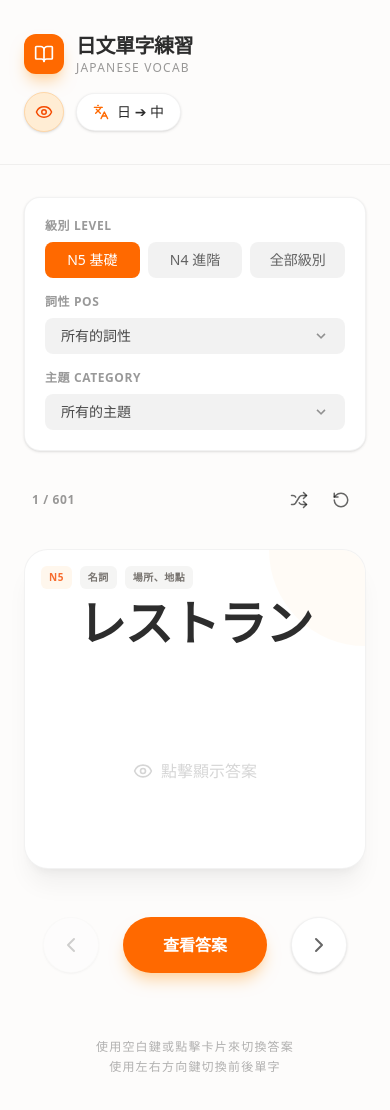
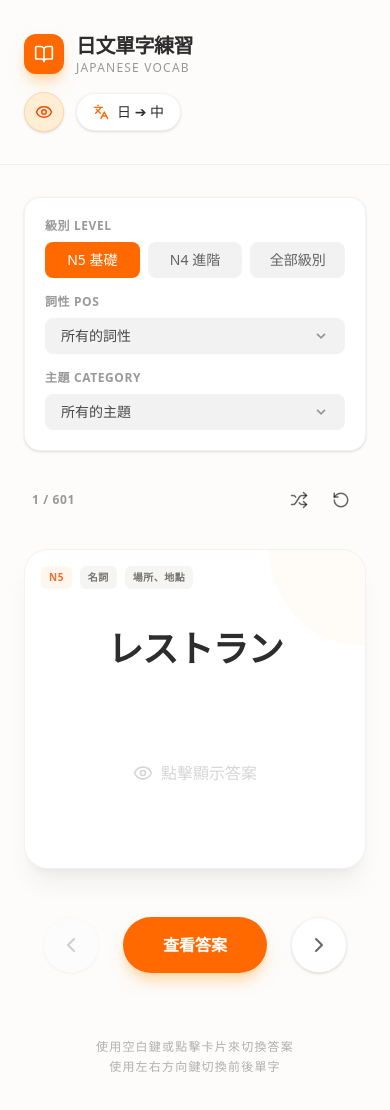
Before and after one commit to bradchang-ux/japanese-vocab-practice, a React (Vite) app: page / in a window 390 px wide. Shown: the top 1110 px of the page. Built offline with nearby package versions, Linux system fonts and the light colour scheme.

Commit message:
style: adjust mobile layout for vocabulary card to prevent crowding

```diff
--- a/src/App.tsx
+++ b/src/App.tsx
@@ -287,7 +287,7 @@ export default function App() {
                 className="w-full h-full"
               >
                 <div
-                  className="w-full h-full bg-white rounded-3xl border border-black/5 shadow-xl shadow-black/5 flex flex-col items-center justify-center p-8 text-center cursor-pointer group relative overflow-hidden"
+                  className="w-full h-full bg-white rounded-3xl border border-black/5 shadow-xl shadow-black/5 flex flex-col items-center justify-center pt-14 pb-8 px-4 sm:px-8 text-center cursor-pointer group relative overflow-hidden"
                   onClick={() => setShowAnswer(!showAnswer)}
                 >
                   <div className="absolute top-4 left-4 flex gap-2 flex-wrap justify-start max-w-[80%]">
@@ -305,35 +305,35 @@ export default function App() {
                   {/* Decorative background element */}
                   <div className="absolute -top-24 -right-24 w-48 h-48 bg-orange-50 rounded-full opacity-50 group-hover:scale-110 transition-transform duration-500" />
 
-                  <div className="relative z-10 w-full px-4">
+                  <div className="relative z-10 w-full px-2 sm:px-4">
                     {mode === 'JP_TO_CN' ? (
                       <>
-                        <h2 className="text-5xl sm:text-6xl font-bold mb-4 tracking-tight break-words">
+                        <h2 className="text-4xl sm:text-5xl md:text-6xl font-bold mb-3 sm:mb-4 tracking-tight break-words">
                           {currentItem.japanese}
                         </h2>
-                        <p className={`text-lg text-black/50 font-medium mb-8 min-h-[1.75rem] transition-all duration-300 ${!showReading && !readingRevealed && currentItem.reading !== currentItem.japanese ? 'opacity-0 blur-sm' : 'opacity-100 blur-0'}`}>
+                        <p className={`text-base sm:text-lg text-black/50 font-medium mb-6 sm:mb-8 min-h-[1.75rem] transition-all duration-300 ${!showReading && !readingRevealed && currentItem.reading !== currentItem.japanese ? 'opacity-0 blur-sm' : 'opacity-100 blur-0'}`}>
                           {currentItem.reading !== currentItem.japanese ? currentItem.reading : ''}
                         </p>
                       </>
                     ) : (
-                      <h2 className="text-3xl sm:text-4xl font-bold mb-12 tracking-tight break-words">
+                      <h2 className="text-3xl sm:text-4xl md:text-5xl font-bold mb-8 sm:mb-12 tracking-tight break-words">
                         {currentItem.chinese}
                       </h2>
                     )}
 
-                    <div className="h-24 flex items-center justify-center">
+                    <div className="h-20 sm:h-24 flex items-center justify-center">
                       {showAnswer ? (
                         <motion.div
                           initial={{ opacity: 0, scale: 0.9 }}
                           animate={{ opacity: 1, scale: 1 }}
-                          className="text-2xl font-medium text-orange-600 w-full"
+                          className="text-xl sm:text-2xl font-medium text-orange-600 w-full"
                         >
                           {mode === 'JP_TO_CN' ? (
                             <div className="break-words">{currentItem.chinese}</div>
                           ) : (
                             <div className="flex flex-col items-center">
-                              <span className="text-4xl font-bold break-words">{currentItem.japanese}</span>
-                              <span className={`text-base text-black/50 mt-2 transition-all duration-300 ${!showReading && !readingRevealed ? 'opacity-0 blur-sm' : 'opacity-100 blur-0'}`}>{currentItem.reading}</span>
+                              <span className="text-3xl sm:text-4xl font-bold break-words">{currentItem.japanese}</span>
+                              <span className={`text-sm sm:text-base text-black/50 mt-2 transition-all duration-300 ${!showReading && !readingRevealed ? 'opacity-0 blur-sm' : 'opacity-100 blur-0'}`}>{currentItem.reading}</span>
                             </div>
                           )}
                         </motion.div>
```
